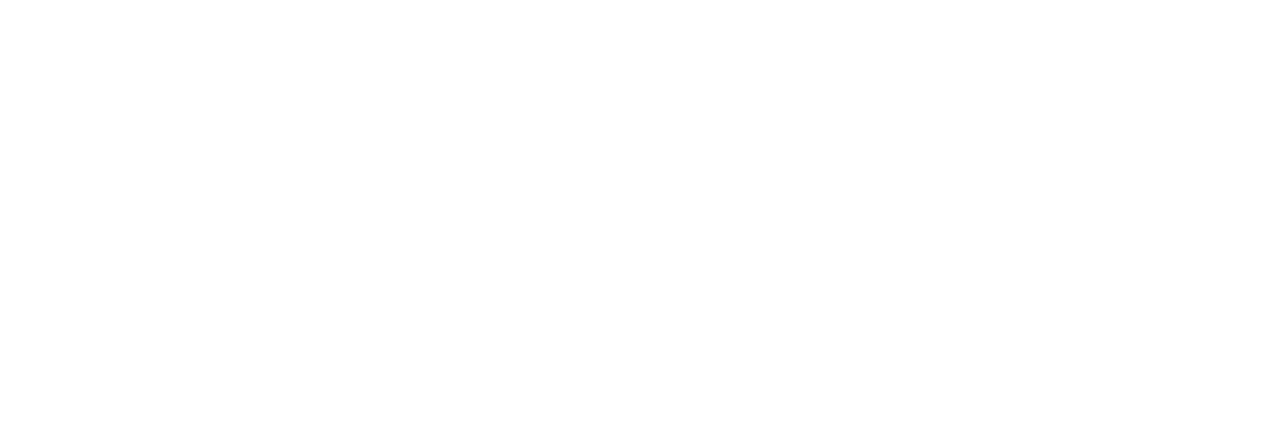
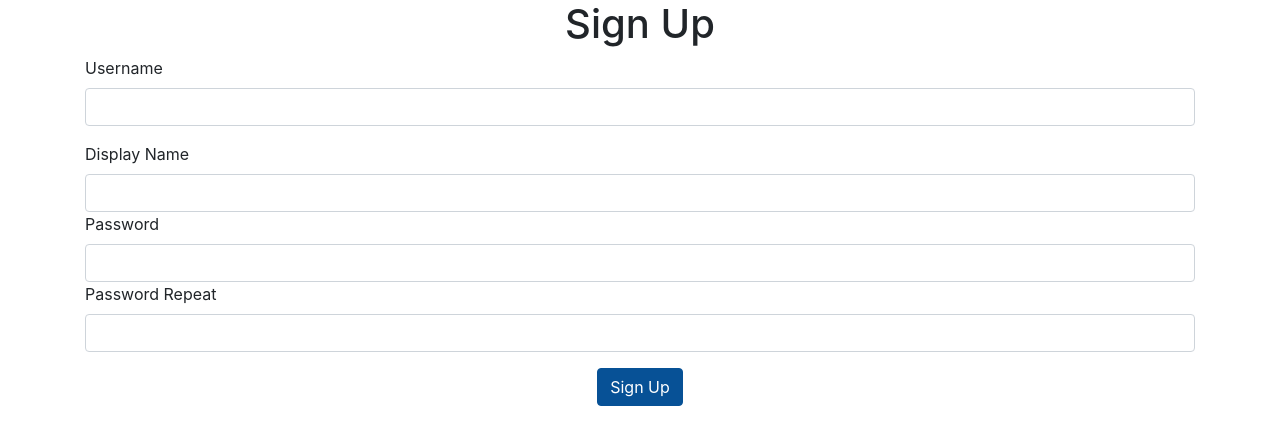
Before and after one commit to myusufozcelik/PostBack, a React (Create React App) app in the folder frontend/: page / in a window 1280 px wide. Shown: the top 444 px of the page. Built offline with nearby package versions, Linux system fonts and the light colour scheme.

Commit message:
async await added

```diff
--- a/frontend/public/index.html
+++ b/frontend/public/index.html
@@ -15,6 +15,7 @@
       user's mobile device or desktop. See https://developers.google.com/web/fundamentals/web-app-manifest/
     -->
     <link rel="manifest" href="%PUBLIC_URL%/manifest.json" />
+
     <!--
       Notice the use of %PUBLIC_URL% in the tags above.
       It will be replaced with the URL of the `public` folder during the build.
--- /dev/null
+++ b/frontend/src/api/apiCalls.js
@@ -0,0 +1,5 @@
+import axios from "axios";
+
+export const signup = (userBody) => {
+  return axios.post("/api/v1/users", userBody);
+};
--- a/frontend/src/index.js
+++ b/frontend/src/index.js
@@ -2,11 +2,12 @@ import React from 'react';
 import ReactDOM from 'react-dom';
 import './index.css';
 import App from './App';
-
+import './bootstrap-override.scss';
+import UserSignupPage from './pages/UserSignupPage';
 
 ReactDOM.render(
   <React.StrictMode>
-    <App />
+    <UserSignupPage />
   </React.StrictMode>,
   document.getElementById('root')
 );
--- /dev/null
+++ b/frontend/src/pages/UserSignupPage.js
@@ -0,0 +1,114 @@
+import React from "react";
+import { signup } from "../api/apiCalls";
+
+class UserSignupPage extends React.Component {
+  state = {
+    username: null,
+    displayName: null,
+    password: null,
+    passwordRepeat: null,
+    pendingApiCall: false,
+  };
+
+  onChange = (event) => {
+    const { value, name } = event.target;
+    this.setState({
+      [name]: value,
+    });
+  };
+  // async await ile
+  onClickSignup = async (event) => {
+    event.preventDefault();
+    const { username, displayName, password } = this.state;
+    const userBody = {
+      username,
+      displayName,
+      password,
+    };
+
+    this.setState({
+      pendingApiCall: true,
+    });
+
+    try {
+      const response = await signup(userBody);
+    } catch (error) {
+      console.log(error);
+    }
+
+    this.setState({ pendingApiCall: false });
+
+    // Then Catch (Promise) yapısı ile
+    // signup(userBody)
+    //   .then((response) => {
+    //     this.setState({
+    //       pendingApiCall: false,
+    //     });
+    //   })
+    //   .catch((err) => {
+    //     console.log(err);
+    //     this.setState({
+    //       pendingApiCall: false,
+    //     });
+    //   });
+  };
+
+  render() {
+    const { pendingApiCall } = this.state;
+    return (
+      <div className="container">
+        <form>
+          <h1 className="text-center">Sign Up</h1>
+          <div className="form-group">
+            <label>Username</label>
+            <input
+              className="form-control"
+              name="username"
+              onChange={this.onChange}
+            />
+          </div>
+          <div>
+            <label>Display Name</label>
+            <input
+              className="form-control"
+              name="displayName"
+              onChange={this.onChange}
+            />
+          </div>
+          <div>
+            <label>Password</label>
+            <input
+              className="form-control"
+              name="password"
+              onChange={this.onChange}
+              type="password"
+            />
+          </div>
+          <div>
+            <label>Password Repeat</label>
+            <input
+              className="form-control"
+              name="passwordRepeat"
+              onChange={this.onChange}
+              type="password"
+            />
+          </div>
+          <div className="text-center">
+            <button
+              className="mt-3 btn btn-primary"
+              onClick={this.onClickSignup}
+              disabled={pendingApiCall}
+            >
+              {pendingApiCall && (
+                <span className="spinner-border spinner-border-sm"></span>
+              )}{" "}
+              Sign Up
+            </button>
+          </div>
+        </form>
+      </div>
+    );
+  }
+}
+
+export default UserSignupPage;
```
